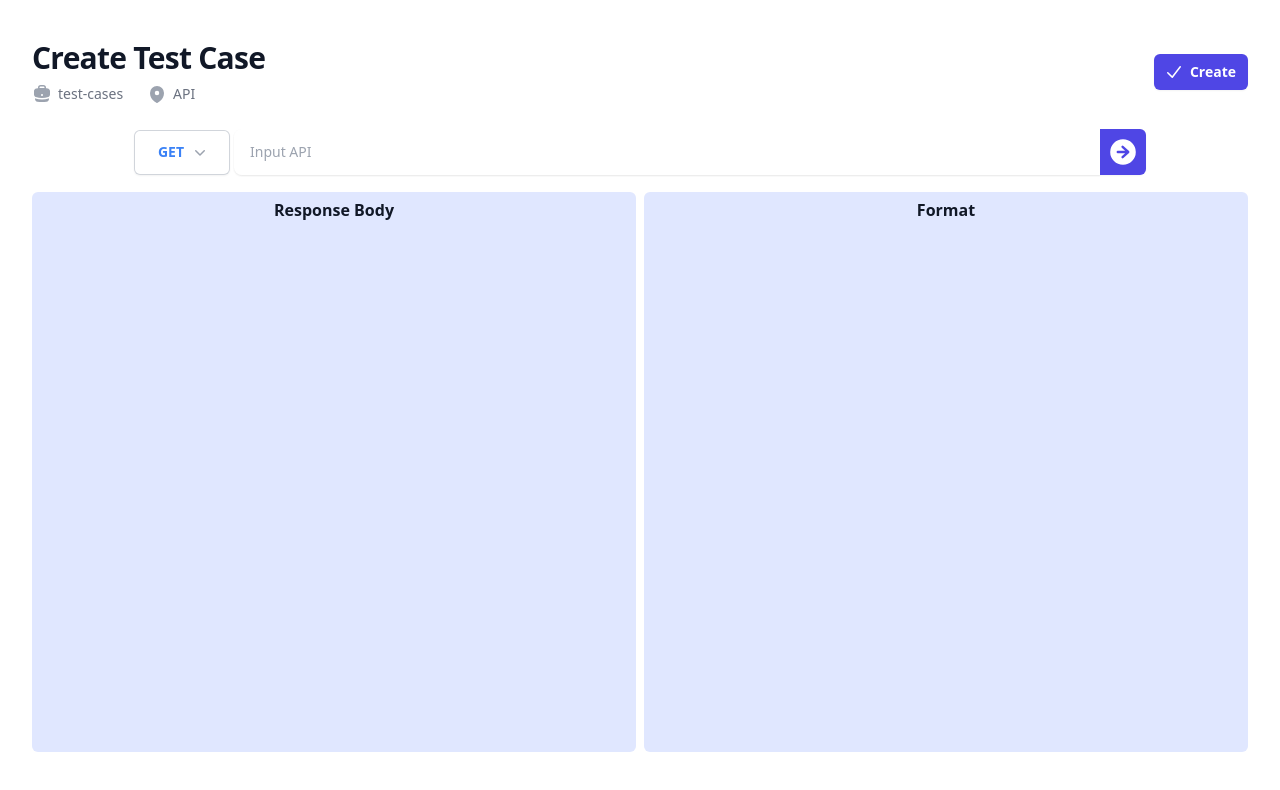
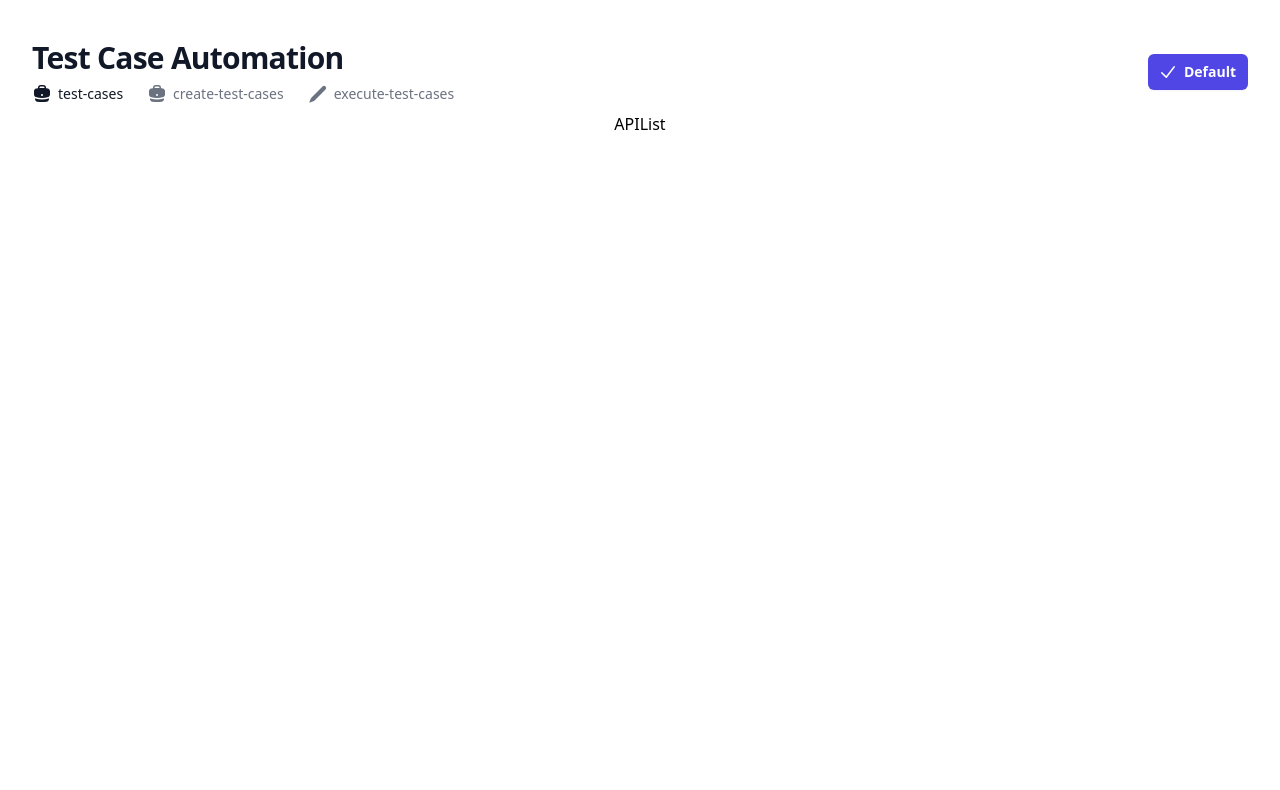
Before and after one commit to Ekansh25/APITestAutomationFramework, a React (Vite) app in the folder apitestautomationframework_poc.client/: page / in a window 1280 px wide. Shown: the top 790 px of the page. Built offline with nearby package versions, Linux system fonts and the light colour scheme.

Commit message:
added the basic pages with navigation

```diff
--- /dev/null
+++ b/apitestautomationframework_poc.client/src/components/APIList.tsx
@@ -0,0 +1,9 @@
+import { IInterfaceProps } from "./LandingPage"
+
+const APIList = (props:IInterfaceProps) => {
+  return (
+    props.option=="Default"?<div>APIList</div>:<></>
+  )
+}
+
+export default APIList
--- a/apitestautomationframework_poc.client/src/components/CreateTestCase.tsx
+++ b/apitestautomationframework_poc.client/src/components/CreateTestCase.tsx
@@ -1,6 +1,7 @@
 import { Menu, MenuButton, MenuItem, MenuItems } from '@headlessui/react'
 import { ChevronDownIcon, ArrowRightCircleIcon } from '@heroicons/react/20/solid'
 import { useEffect, useState } from 'react';
+import { IInterfaceProps } from './LandingPage';
 
 //type Props = {}
 
@@ -10,12 +11,17 @@ interface ITypeResponse {
     required: string[];
 }
 
-const CreateTestCase = () => {
+interface ITypeObject {
+    schema: ITypeResponse
+}
+
+const CreateTestCase = (props:IInterfaceProps) => {
     const [selectedType, setSelectedType] = useState<string>("GET");
     const [colorClass, setColorClass] = useState<string>("");
+    const [url, setUrl] = useState<string>("");
     const [isLoading, setIsLoading] = useState<boolean>(false);
-
-    const [response, setResponse] = useState<ITypeResponse>();
+    const [format, setFormat] = useState<ITypeObject | null>(null);
+    //const url = "http://localhost:5066/WeatherForecast/pokemon-list";
 
     useEffect(() => {
         switch (selectedType) {
@@ -35,6 +41,26 @@ const CreateTestCase = () => {
                 setColorClass(" text-gray-900 ")
         }
     }, [selectedType])
+
+    async function populateAPIResponse() {
+        setIsLoading(true);
+        try {
+            const response = await fetch('APITest/create-schema', {
+                method: 'post',
+                headers: { 'Content-Type': 'application/json' },
+                body: JSON.stringify({
+                    url: `${url}`,
+                }),
+            });
+
+            const data: ITypeObject = await response.json();
+            setFormat(data);
+        } catch (error) {
+            console.error('Error fetching data:', error);
+        } finally {
+            setIsLoading(false);
+        }
+    }
 
     const dropdown =
         <Menu as="div" className="relative inline-block text-left h-[45px] justify-center items-center mr-[4px]">
@@ -94,8 +120,8 @@ const CreateTestCase = () => {
         <div className='w-3/4'>
             {/* <label htmlFor="hs-search-box-with-loading-2" className="block text-sm font-medium dark:text-white">Search</label> */}
             <div className="flex rounded-lg shadow-sm  ring-gray-300">
-                <input type="text" id="hs-search-box-with-loading-2" name="hs-search-box-with-loading-2" className="py-3 px-4 block w-full border-gray-200 shadow-sm rounded-s-lg text-sm focus:z-10 focus:border-blue-500 focus:ring-blue-500 disabled:opacity-50 disabled:pointer-events-none dark:text-neutral-800 dark:placeholder-neutral-500 " placeholder="Input API" />
-                <button type="button" className="w-[2.875rem] h-[2.875rem] shrink-0 inline-flex justify-center items-center gap-x-2 text-sm font-semibold rounded-e-md border border-transparent bg-indigo-600 text-white hover:bg-indigo-700 focus:outline-none focus:bg-indigo-800 disabled:opacity-50 disabled:pointer-events-none">
+                <input type="text" id="input-url" onChange={(e) => setUrl(e.target.value)} name="hs-search-box-with-loading-2" className="py-3 px-4 block w-full border-gray-200 shadow-sm rounded-s-lg text-sm focus:z-10 focus:border-indigo-500 focus:ring-indigo-500 disabled:opacity-50 disabled:pointer-events-none dark:text-neutral-800 dark:placeholder-neutral-500 " placeholder="Input API" />
+                <button type="button" onClick={populateAPIResponse} className="w-[2.875rem] h-[2.875rem] shrink-0 inline-flex justify-center items-center gap-x-2 text-sm font-semibold rounded-e-md border border-transparent bg-indigo-600 text-white hover:bg-indigo-500 focus:outline-none focus-visible:outline-indigo-600 focus:bg-indigo-800 disabled:opacity-50 disabled:pointer-events-none">
                     {isLoading ? <span className="animate-spin inline-block size-4 border-[3px] border-current border-t-transparent text-white rounded-full" role="status" aria-label="loading">
                         <span className="sr-only">Loading...</span>
                     </span> : <ArrowRightCircleIcon className='size-8' />}
@@ -107,20 +133,31 @@ const CreateTestCase = () => {
         <div className='h-[70vh] flex'>
             <div className='bg-indigo-100 w-1/2 mr-1 rounded-md'>
                 <h1 className='text-1xl font-bold leading-7 text-gray-900 m-1'>Response Body</h1>
+                <div id="response-body-cont" className='bg-slate-100 mx-5 rounded-md h-[62vh] p-4'></div>
             </div>
             <div className='bg-indigo-100 w-1/2 ml-1 rounded-md'>
                 <h1 className='text-1xl font-bold leading-7 text-gray-900 m-1'>Format</h1>
+                <div id="response-format-cont" className='bg-slate-100 mx-5 rounded-md h-[62vh] p-4 overflow-y-auto text-left'>
+                    {isLoading ? (
+                        <p>Loading...</p>
+                    ) : (
+                        format && (
+                            <pre>{JSON.stringify(format.schema.properties, null, 2)}</pre>
+                        )
+                    )}
+                </div>
             </div>
         </div>;
 
     return (
+        props.option=="Create"?
         <>
             <div className='flex justify-center items-center h-[10vh]'>
                 {dropdown}
                 {input}
             </div>
             {display}
-        </>
+        </>:<></>
     )
 }
 
--- /dev/null
+++ b/apitestautomationframework_poc.client/src/components/ExecuteTestCase.tsx
@@ -0,0 +1,11 @@
+import { IInterfaceProps } from './LandingPage'
+
+//type Props = {}
+
+const ExecuteTestCase = (props:IInterfaceProps) => {
+    return (
+        props.option=="Execute"?<div>ExecuteTestCase</div>:<></>
+    )
+}
+
+export default ExecuteTestCase
--- a/apitestautomationframework_poc.client/src/components/Header.tsx
+++ b/apitestautomationframework_poc.client/src/components/Header.tsx
@@ -5,27 +5,57 @@ import {
     ChevronDownIcon,
     //CurrencyDollarIcon,
     //LinkIcon,
-    MapPinIcon,
-    //PencilIcon,
+    //MapPinIcon,
+    PencilIcon,
 } from '@heroicons/react/20/solid'
 import { Menu, MenuButton, MenuItem, MenuItems } from '@headlessui/react'
+import { IInterfaceProps } from './LandingPage'
+import { useEffect, useState } from 'react'
 
-export default function Example() {
+export default function Example(props: IInterfaceProps) {
+    const [colorClassCreate, setColorClassCreate] = useState<string>(" text-gray-500 ");
+    const [colorClassDefault, setColorClassDefault] = useState<string>(" text-gray-500 ");
+    const [colorClassExecute, setColorClassExecute] = useState<string>(" text-gray-500 ");
+    const resetAllClass = () => {
+        setColorClassCreate(" text-gray-500 ");
+        setColorClassDefault(" text-gray-500 ");
+        setColorClassExecute(" text-gray-500 ");
+    }
+    useEffect(()=>{
+        resetAllClass();
+        switch(props.option){
+            case "Default":
+                setColorClassDefault(" text-gray-900 ");
+                break;
+            case "Create":
+                setColorClassCreate(" text-gray-900 ");
+                break;
+            case "Execute":
+                setColorClassExecute(" text-gray-900 ");
+                break;
+        }
+    },[props.option])
     return (
         <div className="lg:flex lg:items-center lg:justify-between h-[10vh]">
             <div className="min-w-0 flex-1">
-                <h2 className="text-2xl font-bold leading-7 text-gray-900 sm:truncate sm:text-3xl sm:tracking-tight text-left">
-                    Create Test Case
+                <h2 className="text-xl font-bold leading-7 text-gray-900 sm:truncate sm:text-3xl sm:tracking-tight text-left" onClick={()=>{props.setOption&&props.setOption("Default")}}>
+                <button>
+                    Test Case Automation
+                </button>
                 </h2>
                 <div className="mt-1 flex flex-col sm:mt-0 sm:flex-row sm:flex-wrap sm:space-x-6">
-                    <div className="mt-2 flex items-center text-sm text-gray-500">
-                        <BriefcaseIcon aria-hidden="true" className="mr-1.5 h-5 w-5 flex-shrink-0 text-gray-400" />
+                    <button className={"mt-2 flex items-center text-sm" + colorClassDefault} onClick={()=>{props.setOption&&props.setOption("Default")}}>
+                        <BriefcaseIcon aria-hidden="true" className={"mr-1.5 h-5 w-5 flex-shrink-0"} />
                         test-cases
-                    </div>
-                    <div className="mt-2 flex items-center text-sm text-gray-500">
-                        <MapPinIcon aria-hidden="true" className="mr-1.5 h-5 w-5 flex-shrink-0 text-gray-400" />
-                        API
-                    </div>
+                    </button>
+                    <button className={"mt-2 flex items-center text-sm" + colorClassCreate} onClick={()=>{props.setOption&&props.setOption("Create")}}>
+                        <BriefcaseIcon aria-hidden="true" className={"mr-1.5 h-5 w-5 flex-shrink-0"} />
+                        create-test-cases
+                    </button>
+                    <button className={"mt-2 flex items-center text-sm"+colorClassExecute} onClick={()=>{props.setOption&&props.setOption("Execute")}}>
+                        <PencilIcon aria-hidden="true" className="mr-1.5 h-5 w-5 flex-shrink-0" />
+                        execute-test-cases
+                    </button>
                     {/* <div className="mt-2 flex items-center text-sm text-gray-500">
                         <CurrencyDollarIcon aria-hidden="true" className="mr-1.5 h-5 w-5 flex-shrink-0 text-gray-400" />
                         $120k &ndash; $140k
@@ -63,7 +93,7 @@ export default function Example() {
                         className="inline-flex items-center rounded-md bg-indigo-600 px-3 py-2 text-sm font-semibold text-white shadow-sm hover:bg-indigo-500 focus-visible:outline focus-visible:outline-2 focus-visible:outline-offset-2 focus-visible:outline-indigo-600"
                     >
                         <CheckIcon aria-hidden="true" className="-ml-0.5 mr-1.5 h-5 w-5" />
-                        Create
+                        {props.option?`${props.option}`:"Create"}
                     </button>
                 </span>
 
--- a/apitestautomationframework_poc.client/src/components/LandingPage.tsx
+++ b/apitestautomationframework_poc.client/src/components/LandingPage.tsx
@@ -1,13 +1,22 @@
 import Header from './Header'
 import CreateTestCase from './CreateTestCase';
+import ExecuteTestCase from './ExecuteTestCase';
+import { useState } from 'react';
+import APIList from './APIList';
 
-//type Props = {}
+export interface IInterfaceProps {
+    option: string;
+    setOption?: (value: string) => void;
+}
 
 const LandingPage = () => {
+    const [selectedOption, setSelectedOption] = useState<string>("Default");
     return (
         <>
-            <Header />
-            <CreateTestCase />
+            <Header option={selectedOption} setOption={setSelectedOption} />
+            <CreateTestCase option={selectedOption} />
+            <ExecuteTestCase option={selectedOption} />
+            <APIList option={selectedOption}/>
         </>
     )
 }
--- a/apitestautomationframework_poc.client/vite.config.ts
+++ b/apitestautomationframework_poc.client/vite.config.ts
@@ -46,6 +46,10 @@ export default defineConfig({
             '^/weatherforecast': {
                 target,
                 secure: false
+            },
+            '^/APITest': {
+                target,
+                secure: false
             }
         },
         port: 5173,
```
